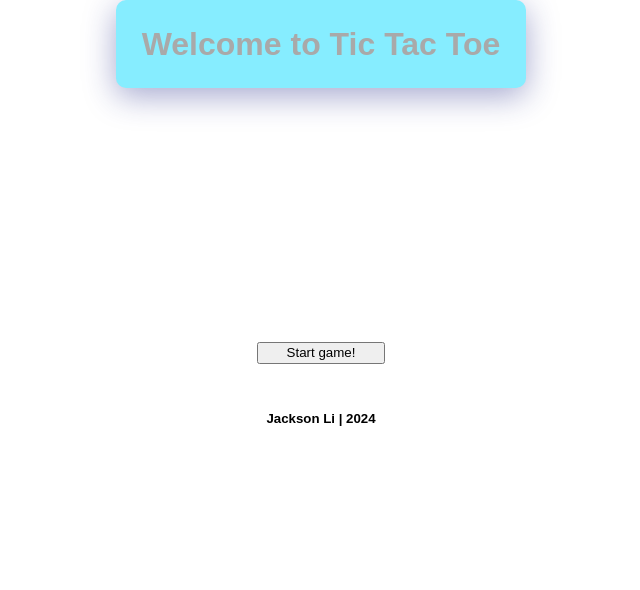
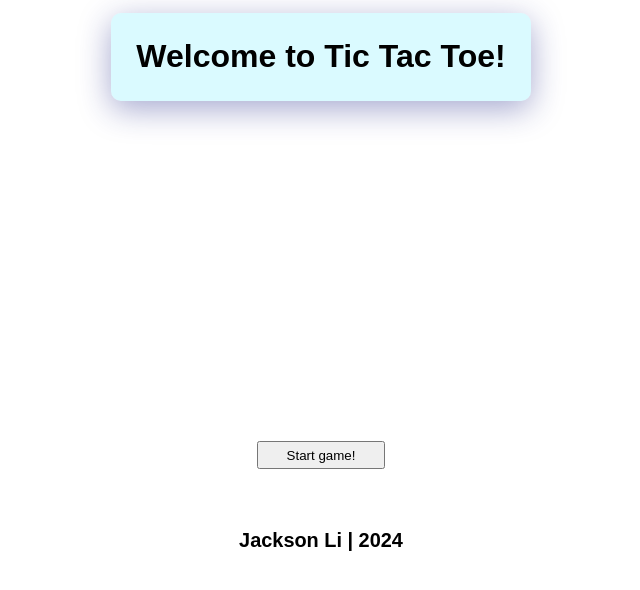
Before and after one commit to jxcksonli/TicTacToeJS, a plain HTML site: page index.html in a window 1280 px wide. Shown: the whole page, without its empty margins (319-959 px from the left). Drawn offline with Linux system fonts and the light colour scheme.

Commit message:
Update changes

```diff
--- a/index.html
+++ b/index.html
@@ -8,9 +8,8 @@
     <title> Tic Tac Toe </title>
 </head>
 <body>
-    <h1 class="title"> Welcome to Tic Tac Toe</h1>
-    <div class="gameboard">
-    </div>
+    <h1 class="title"> Welcome to Tic Tac Toe!</h1>
+    <div class="gameboard"></div>
     <button class="playButton"> Start game! </button>
     <footer> <h5> Jackson Li | 2024 </h5></footer>
 </body>
--- a/style.css
+++ b/style.css
@@ -4,13 +4,15 @@
 }
 
 .title {
-    background: rgba( 134, 237, 255);
+    background-color: rgba( 134, 237, 255, 0.3);
     box-shadow: 0 8px 32px 0 rgba( 31, 38, 135, 0.4 );
     backdrop-filter: blur( 17px );
     -webkit-backdrop-filter: blur( 17px );
     border-radius: 10px;
     color: darkgray;
     padding: 2%;
+    margin: 1%;
+    color: black;
 }
 .gameboard{
     background-color: red;
@@ -18,6 +20,7 @@
 
 footer {
     text-align: center;
+    font-size: 1.5em;
 }
 
 body {
```
